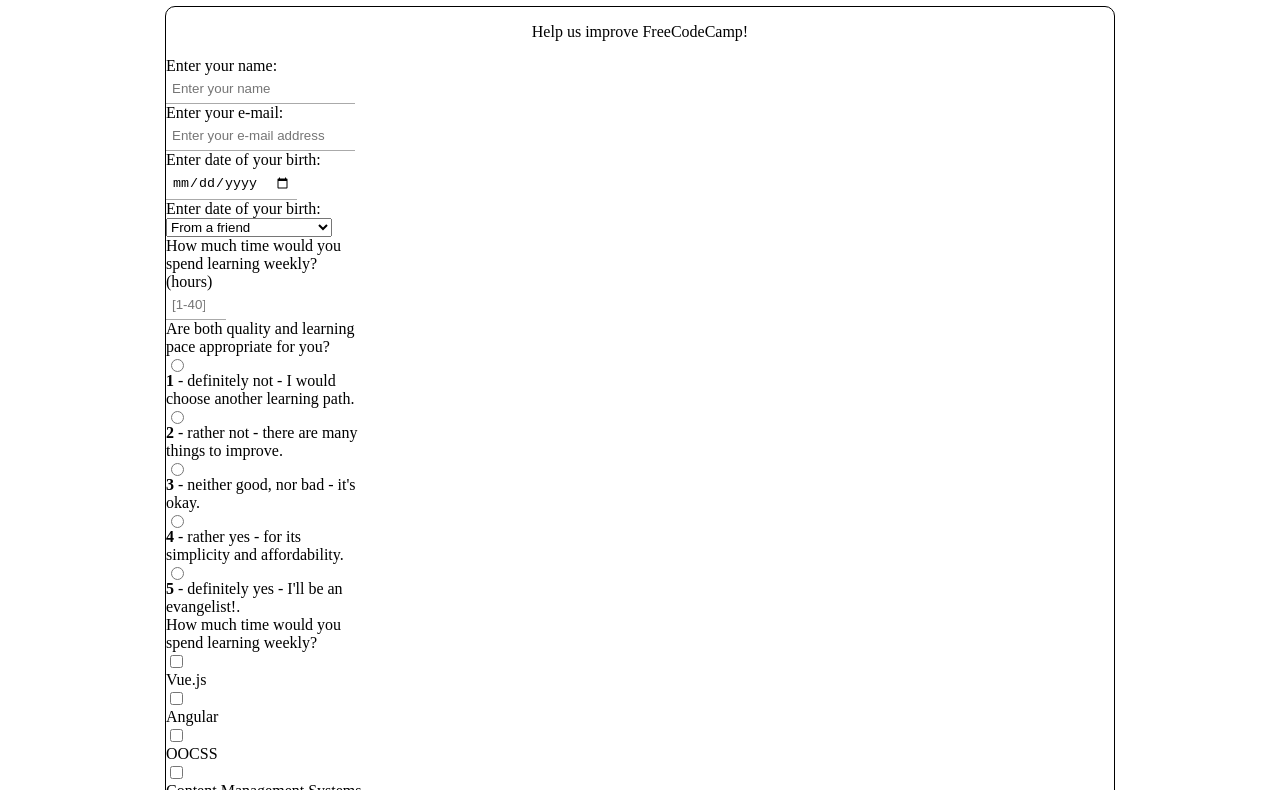
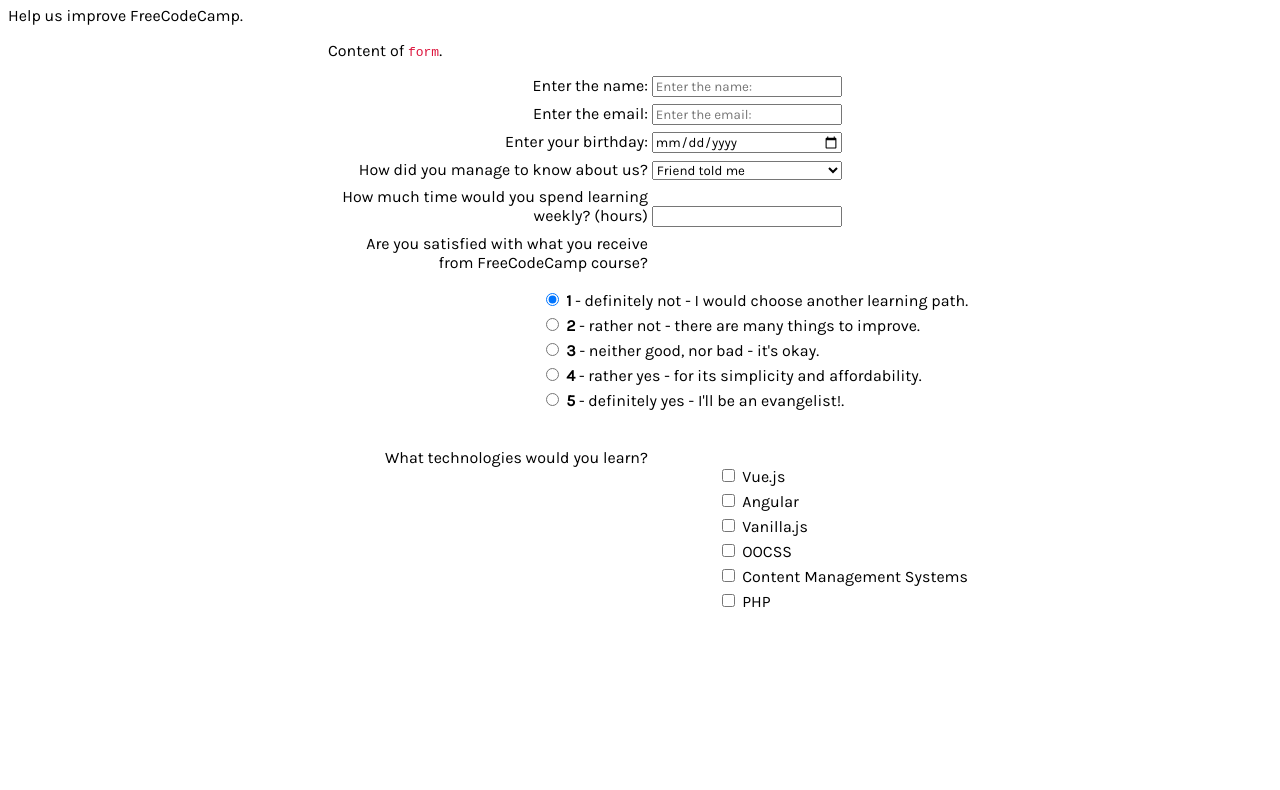
Before and after one commit to nowakdaniel/Survey-Form, a plain HTML site: page index.html in a window 1280 px wide. Shown: the part 74-864 px from the top of the page. After the commit the page ends 800 px from the top, so only its background shows below. Drawn offline with Linux system fonts and the light colour scheme.

Commit message:
004 // new HTML+CSS structure
brand new html outline and new styles

```diff
--- a/index.html
+++ b/index.html
@@ -1,136 +1,112 @@
 <!doctype html>
 <html lang="en">
+
 <head>
     <meta charset="utf-8">
     <meta name="description" content="Custom Survey Form">
-    <meta name="viewport" content="width=device-width, initial-scale=1">
+    <meta name="viewport" content="width=device-width, initial-scale=1.0">
     <title>Custom Survey Form</title>
     <link rel="stylesheet" href="styles.css" type="text/css">
+    <link href="https://fonts.googleapis.com/css?family=Karla" rel="stylesheet">
 </head>
+
 <body>
     <h1 id="title" class="center">FreeCodeCamp Example Survey Form</h1>
+    <!-- kontener, wewnątrz którego znajdować się będzie kwestionariusz -->
     <div id="survey-form">
-        <p id="description" class="center">Help us improve FreeCodeCamp!</p>
-        <div>
-            <!-- name -->
+        <p id="description">Help us improve FreeCodeCamp.</p>
         <form id="survey">
-                <div class="survey-item">
-                    <div class="label">
-                        <label for="name" id="name-label">Enter your name:</label>
+            <div class="q-element">
+                <p class="test">Content of
+                    <pre>form</pre>.</p>
+                <label for="name">Enter the name:</label>
+                <input type="text" placeholder="Enter the name:">
             </div>
-                    <div class="form">
-                        <input type="text" id="name" name="name" placeholder="Enter your name" autofocus required>
+            <div class="q-element">
+                <label for="email">Enter the email:</label>
+                <input type="email" placeholder="Enter the email:">
             </div>
+            <div class="q-element">
+                <label for="pickdate">Enter your birthday:</label>
+                <input type="date" id="pickdate" name="pickdate">
             </div>
-                <!-- email -->
-                <div class="survey-item">
-                    <div class="label">
-                        <label for="email" id="email-label">Enter your e-mail:</label>
-                    </div>
-                    <div class="form">
-                        <input type="email" id="email" name="email" placeholder="Enter your e-mail address" required>
-                    </div>
-                </div>
-                <!-- date -->
-                <div class="survey-item">
-                    <div class="label">
-                        <label for="pickdate">Enter date of your birth:</label>
-                    </div>
-                    <div class="form">
-                        <input type="date" id="pickdate" name="pickdate" required>
-                    </div>
-                </div>
-                <!-- dropdown -->
-                <div class="survey-item">
-                    <div class="label">
-                        <label for="dropdown">Enter date of your birth:</label>
-                    </div>
-                    <div class="form">
+            <div class="q-element">
+                <label for="dropdown">How did you manage to know about us?</label>
                 <select name="dropdown" id="dropdown">
-                            <option value="friend">From a friend</option>
-                            <option value="search-engine">From a search engine</option>
+                    <option value="default" disabled>Choose an option...</option>
+                    <option value="friend">Friend told me</option>
+                    <option value="search-engine">Google told me</option>
                     <option value="articles">Articles and publications</option>
-                            <option value="other">Other...</option>
+                    <option value="not-willing">I won't tell ya!</option>
                 </select>
             </div>
+            <div class="q-element">
+                <label for="number">How much time would you spend learning weekly? (hours)</label>
+                <input type="number" min="1" max="30">
             </div>
-                <!-- weekly -->
-                <div class="survey-item">
-                    <div class="label">
-                        <label for="number" id="number-label">How much time would you spend learning weekly? (hours)</label>
+            <div class="q-element">
+                <label>Are you satisfied with what you receive from FreeCodeCamp course?</label>
+                <ul class="wrap">
+                    <li>
+                        <input type="radio" id="radio-1" name="radio" value="1" checked>
+                        <label for="radio" class="radio-buttons">
+                            <strong>1</strong> - definitely not - I would choose another learning path.</label>
+                    </li>
+                    <li>
+                        <input type="radio" id="radio-2" name="radio" value="2">
+                        <label for="radio" class="radio-buttons">
+                            <strong>2</strong> - rather not - there are many things to improve.</label>
+                    </li>
+                    <li>
+                        <input type="radio" id="radio-3" name="radio" value="3">
+                        <label for="radio" class="radio-buttons">
+                            <strong>3</strong> - neither good, nor bad - it's okay.</label>
+                    </li>
+                    <li>
+                        <input type="radio" id="radio-4" name="radio" value="4">
+                        <label for="radio" class="radio-buttons">
+                            <strong>4</strong> - rather yes - for its simplicity and affordability.</label>
+                    </li>
+                    <li>
+                        <input type="radio" id="radio-5" name="radio" value="5">
+                        <label for="radio" class="radio-buttons">
+                            <strong>5</strong> - definitely yes - I'll be an evangelist!.</label>
+                    </li>
+                </ul>
             </div>
-                    <div class="form">
-                        <input type="number" id="number" name="number" placeholder="[1-40]" min="1" max="40" required>
+            <div class="q-element">
+                <label>What technologies would you learn?</label>
+                <ul class="wrap">
+                    <li>
+                        <input type="checkbox" id="checkbox-1" name="checkbox" value="vue">
+                        <label for="checkbox" class="radio-buttons">Vue.js</label>
+                    </li>
+                    <li>
+                        <input type="checkbox" id="checkbox-2" name="checkbox" value="angular">
+                        <label for="checkbox" class="radio-buttons">Angular</label>
+                    </li>
+                    <li>
+                        <input type="checkbox" id="checkbox-3" name="checkbox" value="vanilla">
+                        <label for="checkbox" class="radio-buttons">Vanilla.js</label>
+                    </li>
+                    <li>
+                        <input type="checkbox" id="checkbox-4" name="checkbox" value="oocss">
+                        <label for="checkbox" class="radio-buttons">OOCSS</label>
+                    </li>
+                    <li>
+                        <input type="checkbox" id="checkbox-5" name="checkbox" value="cms">
+                        <label for="checkbox" class="radio-buttons">Content Management Systems</label>
+                    </li>
+                    <li>
+                        <input type="checkbox" id="checkbox-6" name="checkbox" value="php">
+                        <label for="checkbox" class="radio-buttons">PHP</label>
+                    </li>
+                </ul>
             </div>
-                </div>
-                <!-- radio -->
-                <div class="survey-item">
-                    <div class="label">
-                        <label>Are both quality and learning pace appropriate for you?</label>
-                    </div>
-                    <div class="form" id="radio-inputs">
-                        <label for="radio-1">
-                            <input type="radio" id="radio-1" name="radio">
-                            <strong>1</strong> - definitely not - I would choose another learning path.
-                        </label>
-                        <label for="radio-2">
-                            <input type="radio" id="radio-2" name="radio">
-                            <strong>2</strong> - rather not - there are many things to improve.
-                        </label>
-                        <label for="radio-3">
-                            <input type="radio" id="radio-3" name="radio">
-                            <strong>3</strong> - neither good, nor bad - it's okay.
-                        </label>
-                        <label for="radio-4">
-                            <input type="radio" id="radio-4" name="radio">
-                            <strong>4</strong> - rather yes - for its simplicity and affordability.
-                        </label>
-                        <label for="radio-5">
-                            <input type="radio" id="radio-5" name="radio">
-                            <strong>5</strong> - definitely yes - I'll be an evangelist!.
-                        </label>
-                    </div>
-                </div>
-                <!-- chkbx -->
-                <div class="survey-item">
-                    <div class="label">
-                        <label>How much time would you spend learning weekly?</label>
-                    </div>
-                    <div class="form" id="checkbox">
-                        <label for="check-1">
-                            <input type="checkbox" id="check-1" name="checkbox" value="vue"> Vue.js
-                        </label>
-                        <label for="check-2">
-                            <input type="checkbox" id="check-2" name="checkbox" value="angular"> Angular
-                        </label>
-                        <label for="check-3">
-                            <input type="checkbox" id="check-3" name="checkbox" value="oocss"> OOCSS
-                        </label>
-                        <label for="check-4">
-                            <input type="checkbox" id="check-4" name="checkbox" value="cms"> Content Management Systems
-                        </label>
-                        <label for="check-5">
-                            <input type="checkbox" id="check-5" name="checkbox" value="php"> PHP
-                        </label>
-                        <label for="check-6">
-                            <input type="checkbox" id="check-6" name="checkbox" value="vanilla"> Vanilla.js
-                        </label>
-                    </div>
-                </div>
-                <!-- textarea -->
-                <div class="survey-item">
-                    <div class="label">
-                        <label for="textarea">What else could we improve?</label>
-                    </div>
-                    <div class="form">
-                        <textarea id="textarea" rows="4" cols="50" placeholder="Tell us here!"></textarea>
-                    </div>
+
     </div>
     </form>
     </div>
-        <button type="reset" form="survey" value="Reset">Reset</button>
-        <button type="submit" form="survey" value="Submit">Submit</button>
-    </div>
-    <p class="center"><strong>Note: </strong>this form is not collecting any personal data. It's made only for exercise purposes.</p>
 </body>
+
 </html>
--- a/styles.css
+++ b/styles.css
@@ -1,40 +1,63 @@
-input {
-    display: block;
-    padding: 6px;
-    border-bottom: 1px solid #aaa;
-    border-top: 0px;
-    border-left: 0;
-    border-right: 0;
-    line-height: 16px;
+body {
+    height: 100%;
+    width: 100%;
+    font-family: "Karla", sans-serif;
 }
 
-input:focus, textarea:focus {
-    outline: none;
+p.test,
+pre {
+    display: inline;
+}
+
+pre {
+    color: crimson;
+}
+
+form {
+    box-sizing: border-box;
+    width: 50%;
+    margin: 0 auto;
+}
+
+input,
+select {
+    box-sizing: border-box;
+    -webkit-box-sizing: border-box;
+    -moz-box-sizing: border-box;
+    -ms-box-sizing: border-box;
+    font-family: "Karla", sans-serif;
+    width: 190px;
+}
+
+label {
+    display: inline-block;
+    width: 50%;
+    text-align: right;
+}
+
+label[for=radio],
+label[for=checkbox] {
+    display: inline;
+    line-height: 25px;
 }
 
 input[type=radio],
 input[type=checkbox] {
-    display: list-item;
-    align-items: center;
+    width: auto;
+    padding: 0;
 }
 
-label {
-    display: block;
-    width: 200px;
+li {
+    list-style: none;
 }
 
-#survey-form {
-    width: 75%;
-    margin: 0 auto;
-    border: 1px solid #000;
-    border-radius: 10px;
+.q-element {
+    position: relative;
+    margin: 7px 0 7px 0;
 }
 
-.center {
-    text-align: center;
+.wrap {
+    position: relative;
+    float: right;
+    margin-bottom: 35px;
 }
-
-.survey-item {
-    display: inline;
-
-}
```
Lines whose indentation alone changed are shown as unchanged.
